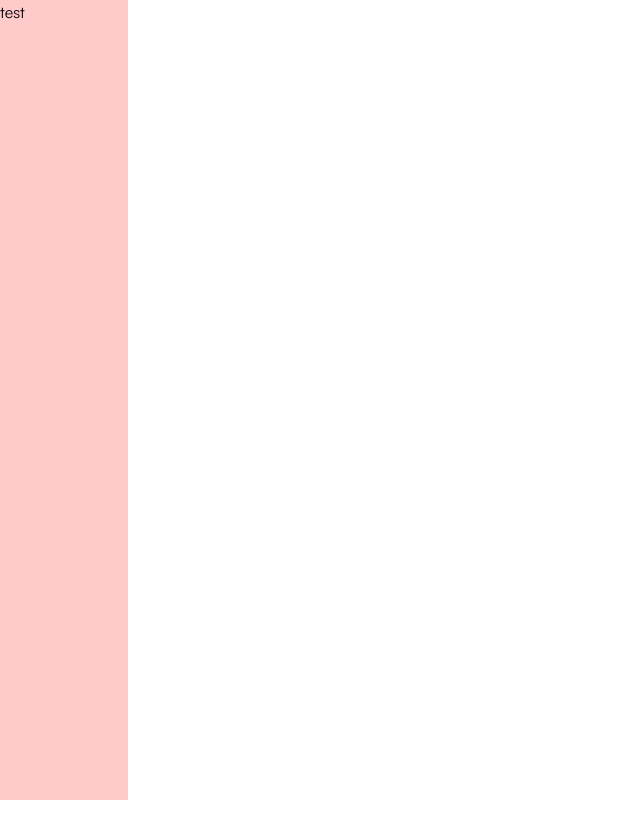
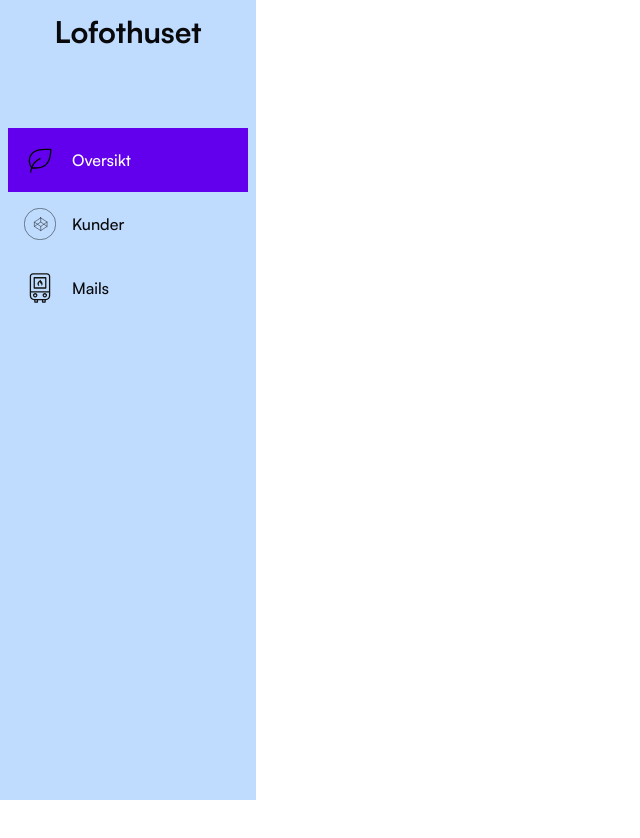
Before and after one commit to tariknh/lofothuset, a Next.js app: page /dashboard in a window 1280 px wide. Shown: the top 838 px of the page, without its empty margins (0-640 px from the left). Before the commit the page ends 800 px from the top, so only its background shows below. Built offline with nearby package versions, Linux system fonts and the light colour scheme.

Commit message:
Added region to kontakt skjema

```diff
--- a/actions/KontaktValidation.tsx
+++ b/actions/KontaktValidation.tsx
@@ -12,6 +12,9 @@ const schema = z.object({
     .min(5, { message: "Telefonnummeret må bestå av minst 2 tegn" }),
   task: z.string(),
   modell: z.string(),
+  region: z.string().refine((value) => value !== "Velg region", {
+    message: "Please select a valid region",
+  }),
   agreeToTerms: z.boolean().refine((value) => value === true, {
     message: "Du må godta vilkårene",
   }),
@@ -41,6 +44,7 @@ export const kontaktValidation = async (kontaktForm: any) => {
           PHONE: kontaktForm.phone,
           WISH: kontaktForm.task,
           MODELL: kontaktForm.modell,
+          REGION: kontaktForm.region,
         },
       }
     );
--- /dev/null
+++ b/app/(admin)/dashboard/[dashboard]/page.tsx
@@ -0,0 +1,7 @@
+import React from "react";
+
+function page() {
+  return <div>Component</div>;
+}
+
+export default page;
--- a/app/(admin)/dashboard/page.tsx
+++ b/app/(admin)/dashboard/page.tsx
@@ -1,26 +1,28 @@
+import SidebarLayout from "@/components/dashboard/layout/SidebarLayout";
 import SidebarV1 from "@/components/dashboard/sidebar/SidebarV1";
 import React from "react";
 
 function page() {
   return (
-    <main className="flex w-full h-full min-h-screen ">
-      <SidebarV1
-        navItems={[
-          { nav: "Oversikt", svg: "/leaf.svg" },
-          { nav: "Kunder", svg: "gang.svg" },
-          { nav: "Mails", svg: "/heater.svg" },
-        ]}
-        navItemsLower={[
-          { nav: "Innstillinger", svg: "/leaf.svg" },
-          { nav: "Meldinger", svg: "gang.svg" },
-          { nav: "Profil", svg: "/heater.svg" },
-        ]}
-        navItemsLowerTitle={"Administrativt"}
-        textColor={"text-white"}
-        primaryColor={"#2D2D2D"}
-        className=""
-      />
-    </main>
+    <div></div>
+    // <SidebarLayout className="h-[300vh]">
+    //   <SidebarV1
+    //     navItems={[
+    //       { nav: "Dashboard", svg: "/leaf.svg" },
+    //       { nav: "Kunder", svg: "gang.svg" },
+    //       { nav: "Mails", svg: "/heater.svg" },
+    //     ]}
+    //     navItemsLower={[
+    //       { nav: "Innstillinger", svg: "/leaf.svg" },
+    //       { nav: "Meldinger", svg: "gang.svg" },
+    //       { nav: "Profil", svg: "/heater.svg" },
+    //     ]}
+    //     navItemsLowerTitle={"Administrativt"}
+    //     textColor={"text-white"}
+    //     primaryColor={"#2D2D2D"}
+    //     className=""
+    //   />
+    // </SidebarLayout>
   );
 }
 
--- a/app/(admin)/layout.tsx
+++ b/app/(admin)/layout.tsx
@@ -1,4 +1,6 @@
 import "../globals.css";
+import SidebarLayout from "@/components/dashboard/layout/SidebarLayout";
+import SidebarV1 from "@/components/dashboard/sidebar/SidebarV1";
 
 import { cn } from "@/lib/utils";
 
@@ -39,7 +41,27 @@ export default function RootLayout({
           satoshi.variable
         )}
       >
-        {children}
+        <SidebarLayout className="h-[300vh]">
+          <SidebarV1
+            navItems={[
+              { nav: "Oversikt", svg: "/leaf.svg" },
+              { nav: "Kunder", svg: "/gang.svg" },
+              { nav: "Mails", svg: "/heater.svg" },
+            ]}
+            navItemsLower={[
+              { nav: "Innstillinger", svg: "/leaf.svg" },
+              { nav: "Meldinger", svg: "gang.svg" },
+              { nav: "Profil", svg: "/heater.svg" },
+            ]}
+            navItemsLowerTitle={"Administrativt"}
+            textColor={"text-white"}
+            primaryColor={"bg-[#6200EE]"}
+            activeTextColor={"text-white"}
+            className=""
+          />
+
+          {children}
+        </SidebarLayout>
       </body>
     </html>
   );
--- a/app/(client)/kontakt/page.tsx
+++ b/app/(client)/kontakt/page.tsx
@@ -26,6 +26,8 @@ const ønsker = [
   "Jeg er interessert i å kjøpe",
 ];
 
+const region = ["Velg region", "Nord", "Sør", "Vest", "Øst"];
+
 const formDataSchema = z.object({
   name: z.string().min(2, { message: "Navnet må bestå av minst 2 tegn" }),
   email: z.string().trim().email({
@@ -45,6 +47,9 @@ const formDataSchemeSecond = z.object({
     .min(5, { message: "Telefonnummeret må bestå av minst 2 tegn" }),
   task: z.string(),
   modell: z.string(),
+  region: z.string().refine((value) => value !== "Velg region", {
+    message: "Velg en region.",
+  }),
   agreeToTerms: z.boolean().refine((value) => value === true, {
     message: "Du må godta vilkårene",
   }),
@@ -59,6 +64,7 @@ function Page() {
     phone: "",
     task: "Jeg vil ha en visning over video",
     modell: "Stamsund Lodge",
+    region: "Velg region",
     agreeToTerms: false,
   };
 
@@ -131,7 +137,6 @@ function Page() {
   };
 
   const handleInputChange = (event: any) => {
-    console.log(event);
     if (event && event.target) {
       setFormData({
         ...formData,
@@ -145,12 +150,14 @@ function Page() {
         // For example, if this handler is for a 'task' field, you would use:
         task: event,
       });
-    } else {
+    } else if (region.includes(event)) {
       setFormData({
         ...formData,
-        // Assuming the select component does not provide `name`, you would need to
-        // manually specify which field of `formData` should be updated.
-        // For example, if this handler is for a 'task' field, you would use:
+        region: event,
+      });
+    } else if (modeller.includes(event)) {
+      setFormData({
+        ...formData,
         modell: event,
       });
     }
@@ -244,6 +251,13 @@ function Page() {
                   formData={formData.modell}
                   handleInputChange={handleInputChange}
                 />
+                <FormSelect
+                  id="HVILKEN REGION?"
+                  name="region"
+                  values={region}
+                  formData={formData.region}
+                  handleInputChange={handleInputChange}
+                />
                 <FormCheck
                   formData={formData.agreeToTerms}
                   handleInputChange={handleInputChange}
--- a/components/dashboard/layout/SidebarLayout.tsx
+++ b/components/dashboard/layout/SidebarLayout.tsx
@@ -1,11 +1,12 @@
-import React from "react";
+import { ReactNode } from "react";
+type PageProps = {
+  children: ReactNode;
+  className?: string;
+};
 
-function SidebarLayout() {
+function SidebarLayout({ children, className }: PageProps) {
   return (
-    <main className="w-full h-full min-h-screen flex">
-      {/* <Sidebar />
-<Content /> */}
-    </main>
+    <main className={`flex w-full min-h-screen ${className}`}>{children}</main>
   );
 }
 
--- a/components/dashboard/sidebar/SidebarV1.tsx
+++ b/components/dashboard/sidebar/SidebarV1.tsx
@@ -1,4 +1,19 @@
-import React from "react";
+"use client";
+
+import { usePathname } from "next/navigation";
+import Image from "next/image";
+import { useState } from "react";
+import Link from "next/link";
+
+/**
+ * SidebarV1 component
+ *
+ * IMPORTANT: The parent of this component needs to be a flex container.
+ * Make sure to add `display: flex;` to the parent's CSS.
+ * Or put the SidebarV1 inside the `SidebarLayout` component.
+ */
+
+const padding = "p-4";
 
 interface NavItem {
   nav: string;
@@ -12,7 +27,40 @@ interface SidebarV1Props {
   textColor: string;
   primaryColor: string;
   className?: string;
+  activeTextColor: string;
 }
+
+interface SidebarItemProps {
+  nav: string;
+  svg: string;
+  isActive: boolean;
+  primaryColor: string;
+  activeTextColor: string;
+}
+
+const SidebarItem = ({
+  nav,
+  svg,
+  isActive,
+  primaryColor,
+  activeTextColor,
+}: SidebarItemProps) => {
+  return (
+    <Link
+      className={`flex justify-start items-center gap-4 w-full p-4 ${
+        isActive ? primaryColor + " " + activeTextColor : ""
+      }`}
+      href={
+        nav.toLowerCase() === "oversikt"
+          ? "/dashboard"
+          : `/dashboard/${nav.toLowerCase()}`
+      }
+    >
+      <Image src={svg} width={32} height={32} alt="logo" />
+      <p className="font-medium">{nav}</p>
+    </Link>
+  );
+};
 
 function SidebarV1({
   navItems,
@@ -21,10 +69,32 @@ function SidebarV1({
   textColor,
   primaryColor,
   className,
+  activeTextColor,
 }: SidebarV1Props) {
+  const pathname = usePathname();
+
   return (
-    <div className="relative h-screen min-w-32 bg-red-200">
-      <nav className="w-full h-full">test</nav>
+    <div className="h-full min-w-64">
+      {/* When the navbar collapses, this div will collapse with it, so the main content on the site will be able to expand with it without use of context. */}
+      <nav className="h-screen min-w-64 fixed top-0 left-0 bg-blue-200 flex flex-col items-center px-2">
+        <div className="logo h-16 flex justify-center items-center text-center text-3xl font-bold mb-16">
+          Lofothuset
+        </div>
+        {navItems.map((item) => (
+          <SidebarItem
+            key={item.nav}
+            nav={item.nav}
+            svg={item.svg}
+            primaryColor={primaryColor}
+            activeTextColor={activeTextColor}
+            isActive={
+              pathname === `/dashboard/${item.nav.toLowerCase()}` ||
+              (pathname === "/dashboard" &&
+                item.nav.toLowerCase() === "oversikt")
+            }
+          />
+        ))}
+      </nav>
     </div>
   );
 }
--- a/components/ui/FormSelect.tsx
+++ b/components/ui/FormSelect.tsx
@@ -47,7 +47,7 @@ function FormSelect({
         <SelectContent>
           {values.map((value, index) => (
             <SelectItem
-              className="focus:bg-lagText focus:text-white "
+              className={`focus:bg-lagText focus:text-white`}
               key={index}
               value={value}
             >
```
